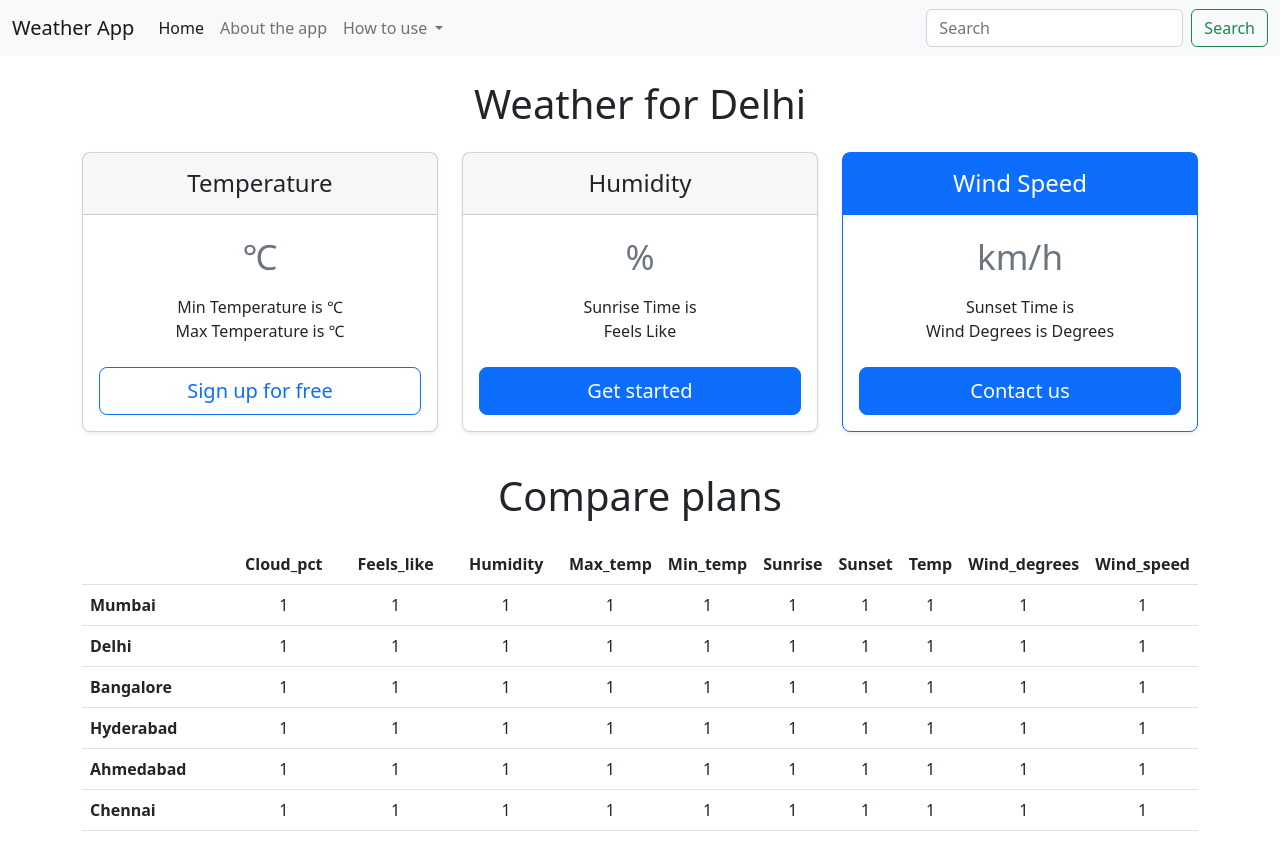
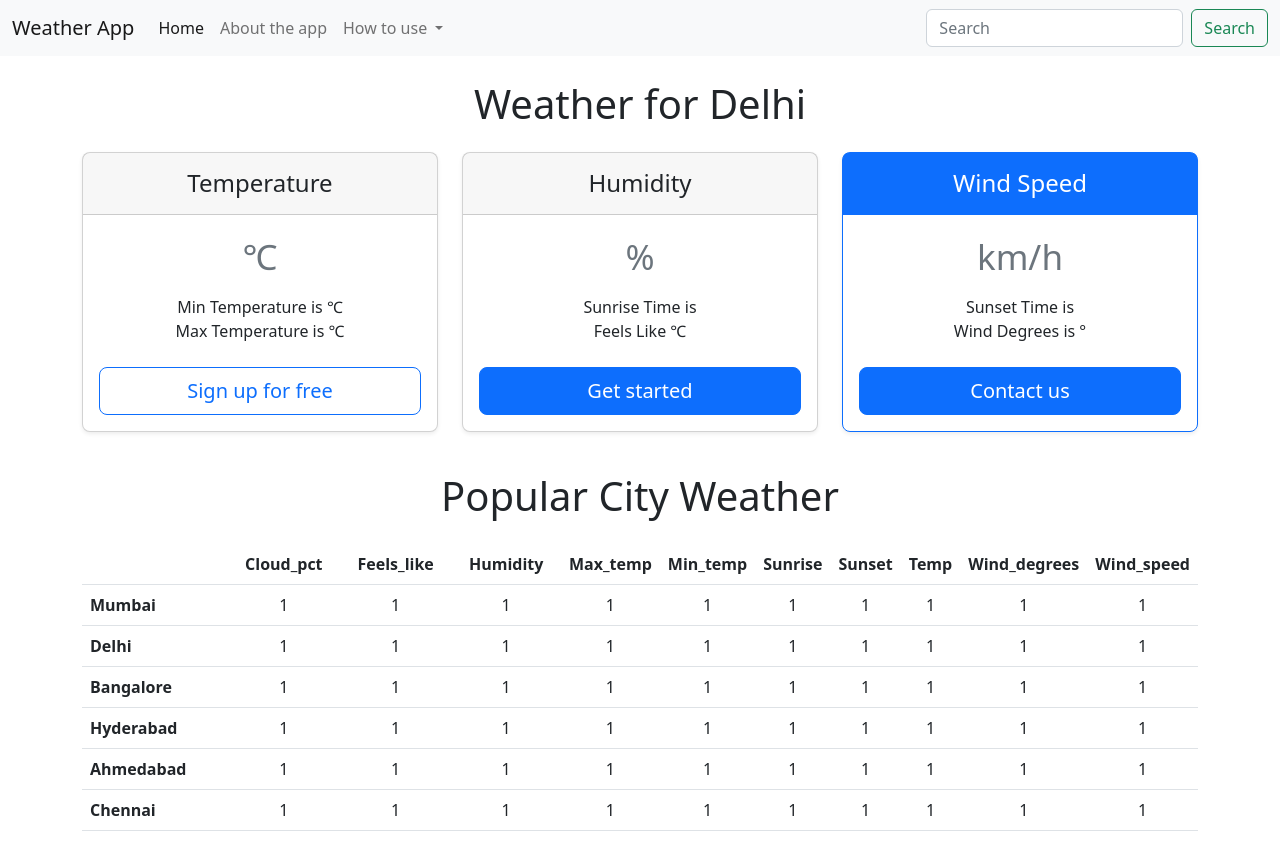
Before and after one commit to Shantanu143/Weather-App, a plain HTML site: page index.html in a window 1280 px wide. Drawn offline with nearby package versions, Linux system fonts and the light colour scheme; no server answers.

Commit message:
edit symbols

```diff
--- a/index.html
+++ b/index.html
@@ -85,7 +85,7 @@
                             </h1>
                             <ul class="list-unstyled mt-3 mb-4">
                                 <li>Sunrise Time is <span id="sunrise"></span></li>
-                                <li>Feels Like <span id="feels_like"></span></li>
+                                <li>Feels Like <span id="feels_like"></span>&#8451;</li>
                                 <!-- <li>Humidity is <span id="humidity"></span></li> -->
 
                             </ul>
@@ -105,7 +105,7 @@
                                 <!-- <li>Wind Speed is <span id="wind_speed"></span></li> -->
 
                                 <li>Sunset Time is <span id="sunset"></span></li>
-                                <li>Wind Degrees is <span id="wind_degrees"></span>Degrees</li>
+                                <li>Wind Degrees is <span id="wind_degrees"></span>&#176;</li>
 
                             </ul>
                             <button type="button" class="w-100 btn btn-lg btn-primary">Contact us</button>
@@ -114,7 +114,7 @@
                 </div>
             </div>
 
-            <h2 class="display-6 text-center mb-4">Compare plans</h2>
+            <h2 class="display-6 text-center mb-4">Popular City Weather</h2>
 
             <div class="table-responsive">
                 <table class="table text-center">
```
